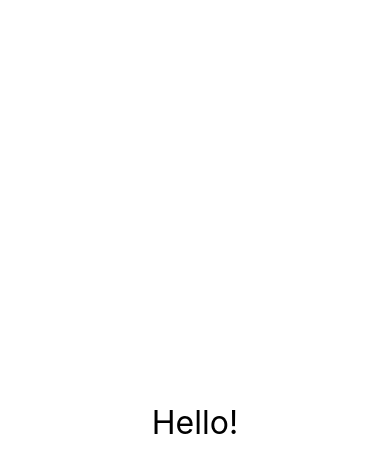
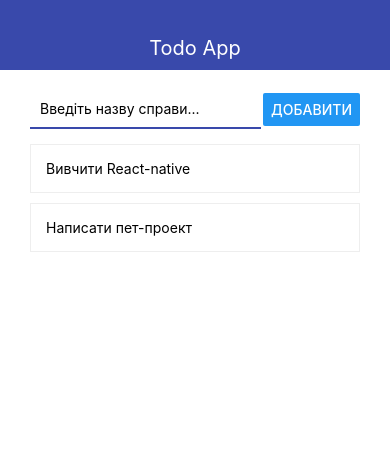
Before and after one commit to yurii-oliiarnyk/react-native-demo, a React Native app: screen / in a window 390 px wide. Shown: the top 472 px of the page. Built offline with nearby package versions, Linux system fonts and the light colour scheme.

Commit message:
Add single todo list

```diff
--- a/App.js
+++ b/App.js
@@ -1,22 +1,62 @@
-import React from "react";
-import { StyleSheet, Text, View } from "react-native";
+import React, { useState } from 'react';
+import { StyleSheet, View } from 'react-native';
+import MainScreen from './src/screens/MainScreen';
+import Navbar from './src/components/Navbar';
+import TodoScreen from './src/screens/TodoScreen';
 
 export default function App() {
+  const [todos, setTodos] = useState([
+    {
+      id: '1',
+      title: 'Вивчити React-native'
+    },
+    {
+      id: '2',
+      title: 'Написати пет-проект'
+    }
+  ]);
+  const [todoId, setTodoId] = useState(null);
+
+  const addTodo = title => {
+    const newTodo = {
+      id: Date.now().toString(),
+      title
+    };
+
+    setTodos(prev => [newTodo, ...prev]);
+  };
+
+  const removeTodo = id => {
+    setTodos(prev => prev.filter(todo => todo.id !== id));
+  };
+
   return (
-    <View style={styles.container}>
-      <Text style={styles.text}>Hello!</Text>
+    <View style={styles.app}>
+      <Navbar title="Todo App" />
+      <View style={styles.container}>
+        {!todoId && (
+          <MainScreen
+            todos={todos}
+            removeTodo={removeTodo}
+            addTodo={addTodo}
+            openTodo={setTodoId}
+          />
+        )}
+        {todoId && (
+          <TodoScreen
+            goBack={() => setTodoId(null)}
+            todo={todos.find(todo => todo.id === todoId)}
+          />
+        )}
+      </View>
     </View>
   );
 }
 
 const styles = StyleSheet.create({
+  app: {},
   container: {
-    flex: 1,
-    backgroundColor: "#fff",
-    alignItems: "center",
-    justifyContent: "center"
-  },
-  text: {
-    fontSize: 32
+    paddingHorizontal: 30,
+    paddingVertical: 20
   }
 });
--- /dev/null
+++ b/src/components/AddTodo.js
@@ -0,0 +1,48 @@
+import React, { useState } from 'react';
+import { View, StyleSheet, Button, TextInput, Alert } from 'react-native';
+
+const AddTodo = props => {
+  const { onSubmit } = props;
+
+  const [value, setValue] = useState('');
+
+  const pressHandler = () => {
+    if (value.trim()) {
+      onSubmit(value);
+      setValue('');
+    } else {
+      Alert.alert('Поле пусте');
+    }
+  };
+
+  return (
+    <View style={styles.block}>
+      <TextInput
+        style={styles.input}
+        value={value}
+        onChangeText={setValue}
+        placeholder="Введіть назву справи..."
+      />
+      <Button title="Добавити" onPress={() => pressHandler()} />
+    </View>
+  );
+};
+
+const styles = StyleSheet.create({
+  block: {
+    flexDirection: 'row',
+    justifyContent: 'space-between',
+    alignItems: 'center',
+    marginBottom: 15
+  },
+  input: {
+    width: '70%',
+    padding: 10,
+    borderStyle: 'solid',
+    borderBottomWidth: 2,
+    borderBottomColor: '#3949ab'
+  },
+  button: {}
+});
+
+export default AddTodo;
--- /dev/null
+++ b/src/components/Navbar.js
@@ -0,0 +1,28 @@
+import React from 'react';
+import { View, Text, StyleSheet } from 'react-native';
+
+const Navbar = props => {
+  const { title } = props;
+
+  return (
+    <View style={styles.navbar}>
+      <Text style={styles.text}>{title}</Text>
+    </View>
+  );
+};
+
+const styles = StyleSheet.create({
+  navbar: {
+    height: 70,
+    alignItems: 'center',
+    justifyContent: 'flex-end',
+    backgroundColor: '#3949ab',
+    paddingBottom: 10
+  },
+  text: {
+    color: '#fff',
+    fontSize: 20
+  }
+});
+
+export default Navbar;
--- /dev/null
+++ b/src/components/TodoItem.js
@@ -0,0 +1,31 @@
+import React from 'react';
+import { View, Text, StyleSheet, TouchableOpacity } from 'react-native';
+
+const TodoItem = props => {
+  const { title, id, onRemove, onOpen } = props;
+
+  return (
+    <TouchableOpacity
+      activeOpacity={0.5}
+      onPress={() => onOpen(id)}
+      onLongPress={() => onRemove(id)}
+    >
+      <View style={styles.todo}>
+        <Text>{title}</Text>
+      </View>
+    </TouchableOpacity>
+  );
+};
+
+const styles = StyleSheet.create({
+  todo: {
+    flexDirection: 'row',
+    alignItems: 'center',
+    padding: 15,
+    borderWidth: 1,
+    borderColor: '#eee',
+    marginBottom: 10
+  }
+});
+
+export default TodoItem;
--- /dev/null
+++ b/src/components/TodoList.js
@@ -0,0 +1,18 @@
+import React from 'react';
+import { FlatList, Text } from 'react-native';
+import TodoItem from './TodoItem';
+
+const TodoList = props => {
+  const { todos, onRemove, onOpen } = props;
+
+  return (
+    <FlatList
+      data={todos}
+      keyExtractor={item => item.id}
+      renderItem={({ item }) => <TodoItem {...item} onRemove={onRemove} onOpen={onOpen} />}
+      ListEmptyComponent={<Text>Список порожній</Text>}
+    />
+  );
+};
+
+export default TodoList;
--- /dev/null
+++ b/src/screens/MainScreen.js
@@ -0,0 +1,19 @@
+import React from 'react';
+import { StyleSheet, View } from 'react-native';
+import AddTodo from '../components/AddTodo';
+import TodoList from '../components/TodoList';
+
+const MainScreen = props => {
+  const { todos, removeTodo, addTodo, openTodo } = props;
+
+  return (
+    <View>
+      <AddTodo onSubmit={addTodo} />
+      <TodoList todos={todos} onRemove={removeTodo} onOpen={openTodo} />
+    </View>
+  );
+};
+
+const styles = StyleSheet.create({});
+
+export default MainScreen;
--- /dev/null
+++ b/src/screens/TodoScreen.js
@@ -0,0 +1,17 @@
+import React from 'react';
+import { StyleSheet, View, Text, Button } from 'react-native';
+
+const TodoScreen = props => {
+  const { goBack, todo } = props;
+
+  return (
+    <View>
+      <Text>{todo.title}</Text>
+      <Button title="Назад" onPress={goBack} />
+    </View>
+  );
+};
+
+const styles = StyleSheet.create({});
+
+export default TodoScreen;
```
